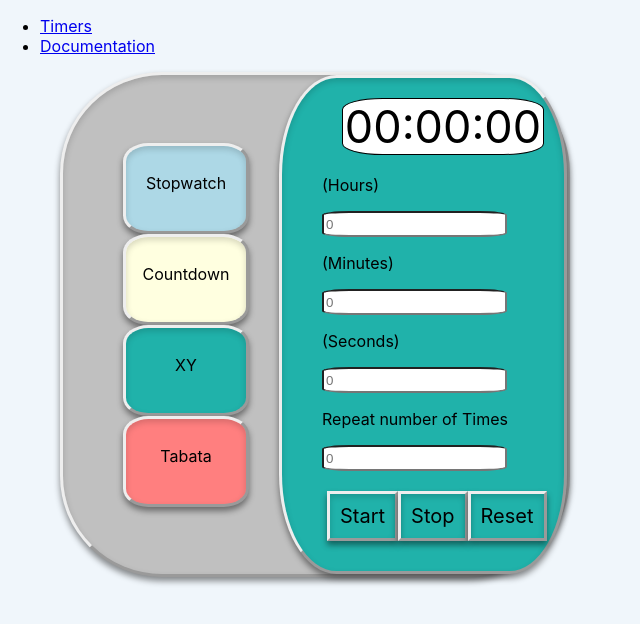
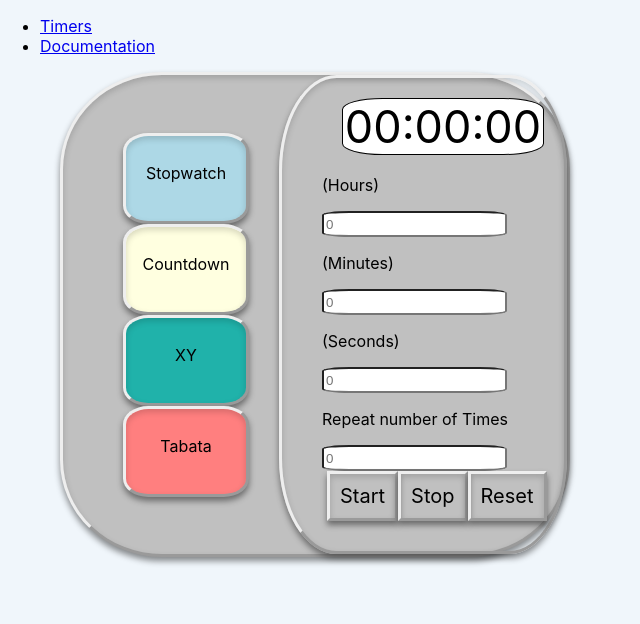
Before and after one commit to prof-tejera/assignment-2-scarvelh, a React (Create React App) app: page / in a window 1280 px wide. Both pictures are taken after a click on the element "XY". Shown: the top 624 px of the page, without its empty margins (0-640 px from the left). Built offline with nearby package versions, Linux system fonts and the light colour scheme.

Commit message:
Update XY timer bug

```diff
--- a/src/components/generic/StopWatchBodyCountDown.js
+++ b/src/components/generic/StopWatchBodyCountDown.js
@@ -7,7 +7,7 @@ const minutesInput = React.createRef();
 const secondsInput = React.createRef();
 
 const StopWatchBodyCountDown = () => {
-    const {seconds, setSeconds, minutes, setMinutes, hours, setHours ,reset,setReset,onstart} = useContext(CountDownContext)
+    const {seconds, setSeconds, minutes, setMinutes, hours, setHours ,reset,setReset,onstart,setOnStart} = useContext(CountDownContext)
     // reset the selected values
     if(reset ){
         hoursInput.current.value = 0;
--- /dev/null
+++ b/src/components/generic/StopWatchBodyXY.js
@@ -0,0 +1,83 @@
+import {customStyleInput} from "../timers/Countdown";
+import {CountDownContext} from "../../mycontext/MyContexts";
+import React, {useContext} from "react";
+
+const hoursInput = React.createRef();
+const minutesInput = React.createRef();
+const secondsInput = React.createRef();
+const repeatInput = React.createRef();
+
+const StopWatchBodyXY = () => {
+    const {
+        seconds,
+        setSeconds,
+        minutes,
+        setMinutes,
+        hours,
+        setHours,
+        reset,
+        setReset,
+        onstart,
+        setOnStart,
+        repeat,
+        setRepeat,
+        originalseconds,
+        orginalminutes,
+        originalhours,
+        setOriginalHours,
+        setOriginalSeconds,
+        setOriginalMinutes
+    } = useContext(CountDownContext)
+    // reset the selected values
+    if (reset) {
+    //if (reset && repeat !== 0) {
+        hoursInput.current.value = 0;
+        minutesInput.current.value = 0;
+        secondsInput.current.value = 0;
+        repeatInput.current.value = 0;
+        setReset(reset => false);
+        //-----------------------------------Just Added
+        //setRepeat(repeat=>repeat-1);
+    }
+    return (
+        <>
+            <p>(Hours)</p>
+            <input ref={hoursInput} type="number" placeholder={0} name="hours" onChange={(e) => {
+
+
+                setHours(hours => hours + 1);
+                setOriginalHours(originalhour =>originalhour +1);
+            }} min="0"
+                   style={customStyleInput}/>
+            <p>(Minutes)</p>
+            <input ref={minutesInput} type="number" placeholder={0} name="minutes" onChange={(e) => {
+
+
+                setMinutes(minutes => minutes + 1);
+                setOriginalMinutes(originalminutes=> originalminutes+1);
+
+            }}
+                   min="0" style={customStyleInput}/>
+            <p>(Seconds)</p>
+            <input ref={secondsInput} type="number" placeholder={0} name="seconds" onChange={(e) => {
+
+
+                setSeconds(seconds => seconds + 1);
+                setOriginalSeconds(originalseconds=>originalseconds+1)
+
+            }}
+                   min="0" style={customStyleInput}/>
+            <p>Repeat number of Times</p>
+            <input ref={repeatInput} type="number" placeholder={0} name="numTimes" onChange={(e) => {
+
+
+                setRepeat(repeat => repeat + 1)
+
+            }}
+                   min="0" style={customStyleInput}/>
+
+        </>
+    )
+
+}
+export default StopWatchBodyXY;
--- a/src/components/generic/StopWatchButtons.js
+++ b/src/components/generic/StopWatchButtons.js
@@ -80,7 +80,7 @@ const StopWatchButtons = () => {
 }
 export const StopWatchButtonsCountDown = () => {
 
-    const {
+    let {
         seconds,
         setSeconds,
         minutes,
@@ -90,12 +90,33 @@ export const StopWatchButtonsCountDown = () => {
         onstart,
         setOnStart,
         reset,
-        setReset
-    } = useContext(CountDownContext)
+        setReset,
+        repeat,
+        setRepeat,
+        originalseconds,
+        orginalminutes,
+        originalhours
+
+    } = useContext(CountDownContext);
 
     let [intervalId, setIntervalId] = useState(0);
-  // Once the counter reaches 0 minutes 0 seconds 0 hours reset everything
-    if (((hours ===0 && minutes === 0 && seconds === 0) &&  onstart)) {
+
+    // if (hours === 0 && minutes === 0 && seconds === 0 && onstart /*&& intervalId !== null*/ && repeat >= 0) {
+    //     setRepeat(repeat => repeat - 1);
+    //     console.log("repaet" + repeat);
+    //     setSeconds(seconds => originalseconds);
+    //     setMinutes(minutes => orginalminutes);
+    //     setHours(hours => originalhours);
+    //     setReset(reset => false);
+    //     setOnStart(onstart => false);
+    //     //clearInterval(intervalId);
+    //     //intervalId = null;
+    //
+    // }
+
+
+    // Once the counter reaches 0 minutes 0 seconds 0 hours reset everything
+    if (((hours === 0 && minutes === 0 && seconds === 0) && onstart && intervalId !== null && repeat === 0)) {
         clearInterval(intervalId);
         setSeconds(seconds => 0);
         setHours(hours => 0);
@@ -103,18 +124,21 @@ export const StopWatchButtonsCountDown = () => {
         intervalId = null;
         setOnStart(onstart => false);
         setReset(reset => true);
+        // subtract 1 from repeat
+
+
     }
 
 
+    return (
 
-
-    return (
 
         <Container>
             <div style={positionButtons}>
 
                 <Button text={"Start"} onClick={() => {
                     if (!onstart) {
+
                         console.log(seconds);
                         setIntervalId(setInterval(() => {
                             setSeconds(seconds => seconds - 1)
--- a/src/components/generic/TimerDisplay.js
+++ b/src/components/generic/TimerDisplay.js
@@ -52,8 +52,43 @@ export function StopWatchTimerDisplay() {
 
 export function StopWatchTimerDisplayCountDown() {
 
-    const {hours, minutes, seconds, setSeconds, setMinutes, setHours} = useContext(CountDownContext);
+    let {
+        hours,
+        minutes,
+        seconds,
+        setSeconds,
+        setMinutes,
+        setHours,
+        setRepeat,
+        repeat,
+        onstart,
+        setOnStart,
+        setReset,
+        reset,
+        originalseconds,
+        originalminutes,
+        originalhours
+    } = useContext(CountDownContext);
 
+//--------------------New --------------------------
+    if (hours === 0 && minutes === 0 && seconds === 0 && onstart /*&& intervalId !== null*/ && repeat !== 0) {
+        setRepeat(repeat => repeat - 1);
+        console.log("repaet" + repeat);
+        seconds = originalseconds;
+        minutes = originalminutes;
+        hours = originalhours;
+        setSeconds(seconds => originalseconds);
+        setMinutes(minutes => originalminutes);
+        setHours(hours => originalhours);
+        setReset(reset => false);
+        setOnStart(onstart => false);
+        //clearInterval(intervalId);
+        //intervalId = null;
+
+    }
+
+
+// -----------------------end new ----------------------------------
     const calcsecs = convertToSeconds(hours, minutes, seconds);
 
 
--- a/src/components/timers/XY.js
+++ b/src/components/timers/XY.js
@@ -1,8 +1,11 @@
 import React from "react";
-import {StopWatchTimerDisplay} from "../generic/TimerDisplay";
-import StopWatchButtons from "../generic/StopWatchButtons";
-import {customStyleInput} from "./Countdown";
+import {StopWatchTimerDisplay, StopWatchTimerDisplayCountDown} from "../generic/TimerDisplay";
+import StopWatchButtons, {StopWatchButtonsCountDown} from "../generic/StopWatchButtons";
 import {Container} from "../../utils/helpers";
+import StopWatchBodyXY from "../generic/StopWatchBodyXY";
+import ReactDOM from "react-dom";
+import {CountDownProvider} from "../../mycontext/MyContexts";
+import StopWatchBodyCountDown from "../generic/StopWatchBodyCountDown";
 
 
 const ButtonPosition = {
@@ -15,83 +18,26 @@ const ButtonPosition = {
     paddingTop: "20px"
 };
 
-class XY extends React.Component {
-  constructor() {
-    super();
-    this.state = {
-      hours: 0,
-      minutes: 0,
-      seconds: 0,
-      buttonPressed: ""
-    };
 
+function App() {
+    return (
+        <CountDownProvider>
+
+                <Container>
+                    <StopWatchTimerDisplayCountDown/>
+                    <StopWatchBodyXY/>
+                    <StopWatchButtonsCountDown/>
+                </Container>
+
+        </CountDownProvider>
+    );
 }
 
-  callbackFunction = (childData) => {
+ReactDOM.render(
+    <App/>,
 
-    this.setState({ buttonPressed: childData });
-    console.log(childData.toString());
-    switch (childData.toString()) {
-      case "startButton":
-        this.xyTimer = setInterval(this.countDown, 1000);
-        break;
-      case "stopButton":
-        clearInterval(this.xyTime);
-        break;
-      case "resetButton":
-        this.setState({
-          hours: 0,
-          minutes: 0,
-          seconds: 0
-        });
-        clearInterval(this.xyTime);
-        break;
-      default:
-        break;
-    }
+    document.getElementById('root')
+);
 
-  };
-  inputHandler = (e) => {
-    //this.setState({ [e.target.name]: e.target.value });
-    switch (e.target.name) {
-      case "hours":
-        this.setState({ hours: e.target.value });
-        break;
-      case "minutes":
-        this.setState({ minutes: e.target.value });
-        break;
-      case "seconds":
-        this.setState({ seconds: e.target.value });
-        break;
-      default:
-        break;
-    }
-  };
 
-  render() {
-    const { hours, minutes, seconds } = this.state;
-    return (
-      <Container style={this.props.style}>
-        <StopWatchTimerDisplay hrs={hours} mins={minutes} secs={seconds} />
-
-        <p>(Hours)</p>
-        <input ref={this.hoursInput} type="number" placeholder={0} name="hours" onChange={this.inputHandler} min="0"
-               style={customStyleInput} />
-        <p>(Minutes)</p>
-        <input ref={this.minutesInput} type="number" placeholder={0} name="minutes" onChange={this.inputHandler}
-               min="0" style={customStyleInput} />
-        <p>(Seconds)</p>
-        <input ref={this.secondsInput} type="number" placeholder={0} name="seconds" onChange={this.inputHandler}
-               min="0" style={customStyleInput} />
-        <p>Repeat number of Times</p>
-        <input ref={this.secondsInput} type="number" placeholder={0} name="numTimes" onChange={this.inputHandler}
-               min="0" style={customStyleInput} />
-        <div style={ButtonPosition}>
-          <StopWatchButtons parentCallback={this.callbackFunction} style={ButtonPosition} />
-        </div>
-      </Container>
-    );
-  }
-}
-
-export default XY;
+export default App;
--- a/src/mycontext/MyContexts.js
+++ b/src/mycontext/MyContexts.js
@@ -113,12 +113,15 @@ export const CountDownContext = React.createContext({
         hours: 0,
         minutes: 0,
         seconds: 0,
-        onstate: false,
+        orginalhours: 0,
+        orginalminutes: 0,
+        originalseconds: 0,
+        onstart: false,
         repeat: 0,
         reset: false,
         setSeconds: () => {
         },
-        setMinute: () => {
+        setMinutes: () => {
         },
         setHours: () => {
         },
@@ -127,7 +130,13 @@ export const CountDownContext = React.createContext({
         setRepeat: () => {
         },
         setReset: () => {
-        }
+        },
+        setOriginalSeconds: () => {
+        },
+        setOriginalMinutes: () => {
+        },
+        setOriginalHours: () => {
+        },
     }
 );
 
@@ -137,10 +146,15 @@ export function CountDownProvider({children}) {
     const [seconds, setSeconds] = useState(0);
     const [minutes, setMinutes] = useState(0);
     const [hours, setHours] = useState(0);
+    const [originalseconds, setOriginalSeconds] = useState(0);
+    const [originalminutes, setOriginalMinutes] = useState(0);
+    const [originalhours, setOriginalHours] = useState(0);
+
+
     const [onstart, setOnStart] = useState(false);
     const [repeat, setRepeat] = useState(0);
     const [reset, setReset] = useState(false);
-    //   const [button]
+
 
     return <CountDownContext.Provider
         value={{
@@ -155,11 +169,14 @@ export function CountDownProvider({children}) {
             repeat,
             setRepeat,
             reset,
-            setReset
+            setReset,
+            originalhours,
+            setOriginalHours,
+            originalminutes,
+            setOriginalMinutes,
+            originalseconds,
+            setOriginalSeconds,
         }}>{children}</CountDownContext.Provider>
 }
 
-// create Context for all CountDown Providers
-
-
 export default CountProvider;
```
Lines whose indentation alone changed are shown as unchanged.
